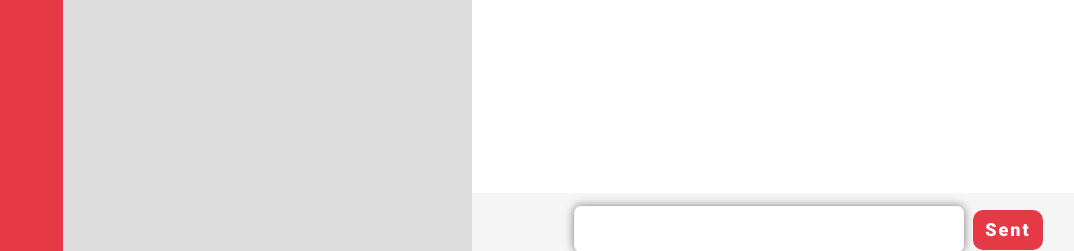
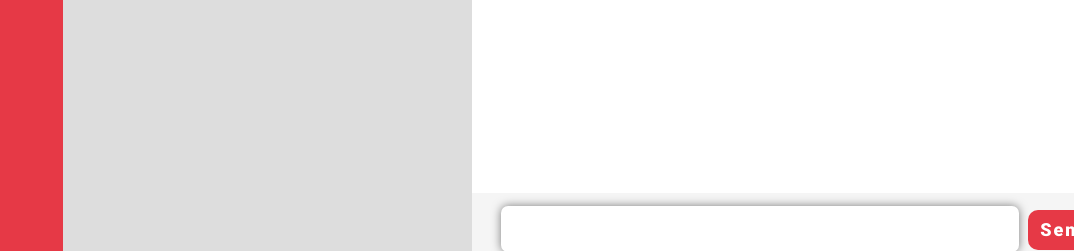
Before and after one commit to stepkos/collaborate-app, a PHP site: the page made by views/chatView.php in a window 1280 px wide. Shown: the part 637-888 px from the top of the page, without its empty margins (206-1280 px from the left). Run offline with PHP 8.4, Linux system fonts and the light colour scheme; the template is opened without the code that fills it, so the values that code supplies are empty; the visitor is signed in with stand-in values (Sample User, id 1); some libraries are stand-ins or nearby versions.

Commit message:
bigger text input

```diff
--- a/static/css/chat.css
+++ b/static/css/chat.css
@@ -189,11 +189,11 @@ main>section {
 }
 
 .fieldSet {
-    margin-left: 8vw;
+    margin-left: 2.3vw;
 }
 
 .fieldSet input[type=text] {
-    width: 30vw;
+    width: 40vw;
     height: 40px;
     padding: 3px;
     margin: 1.4vh 0;
```
